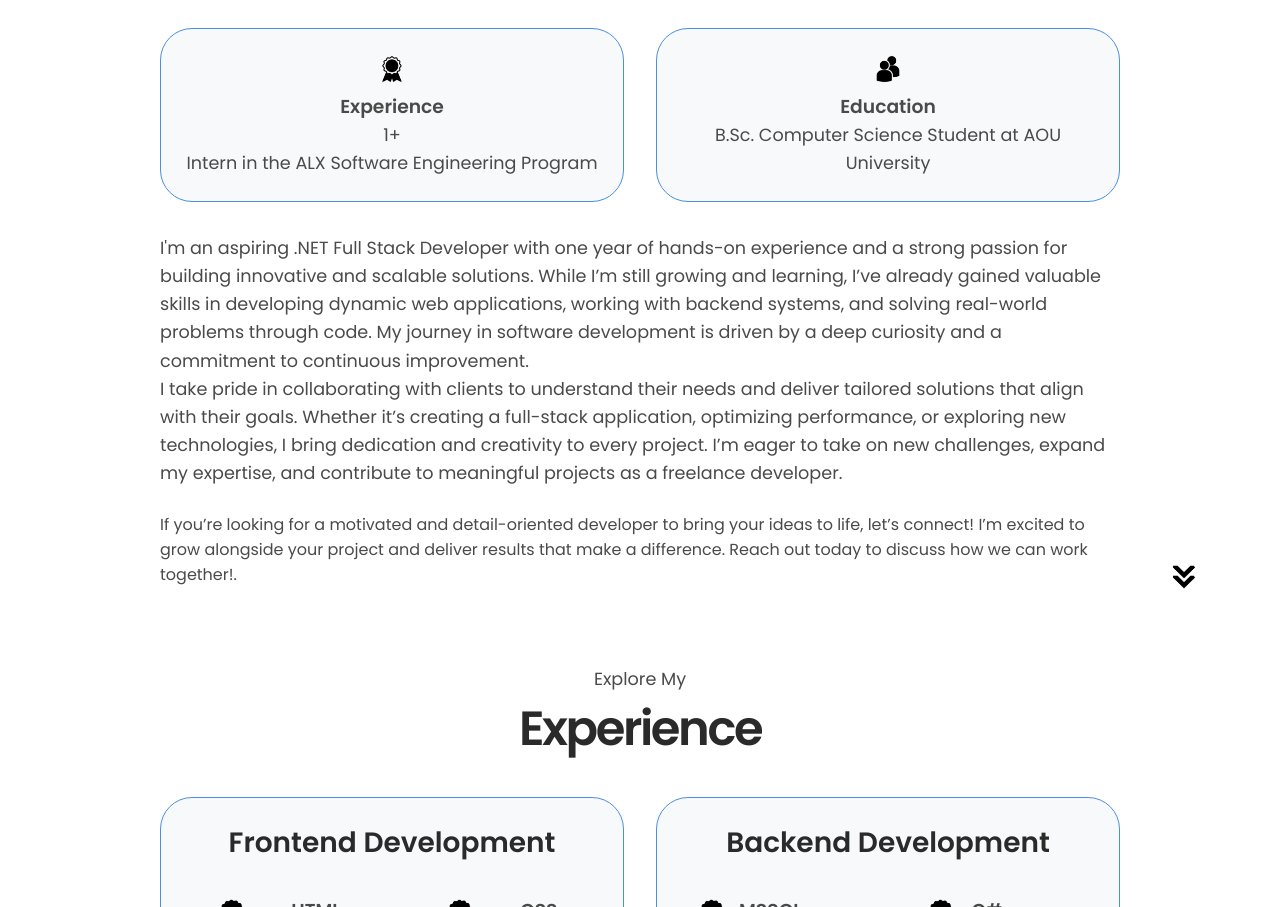
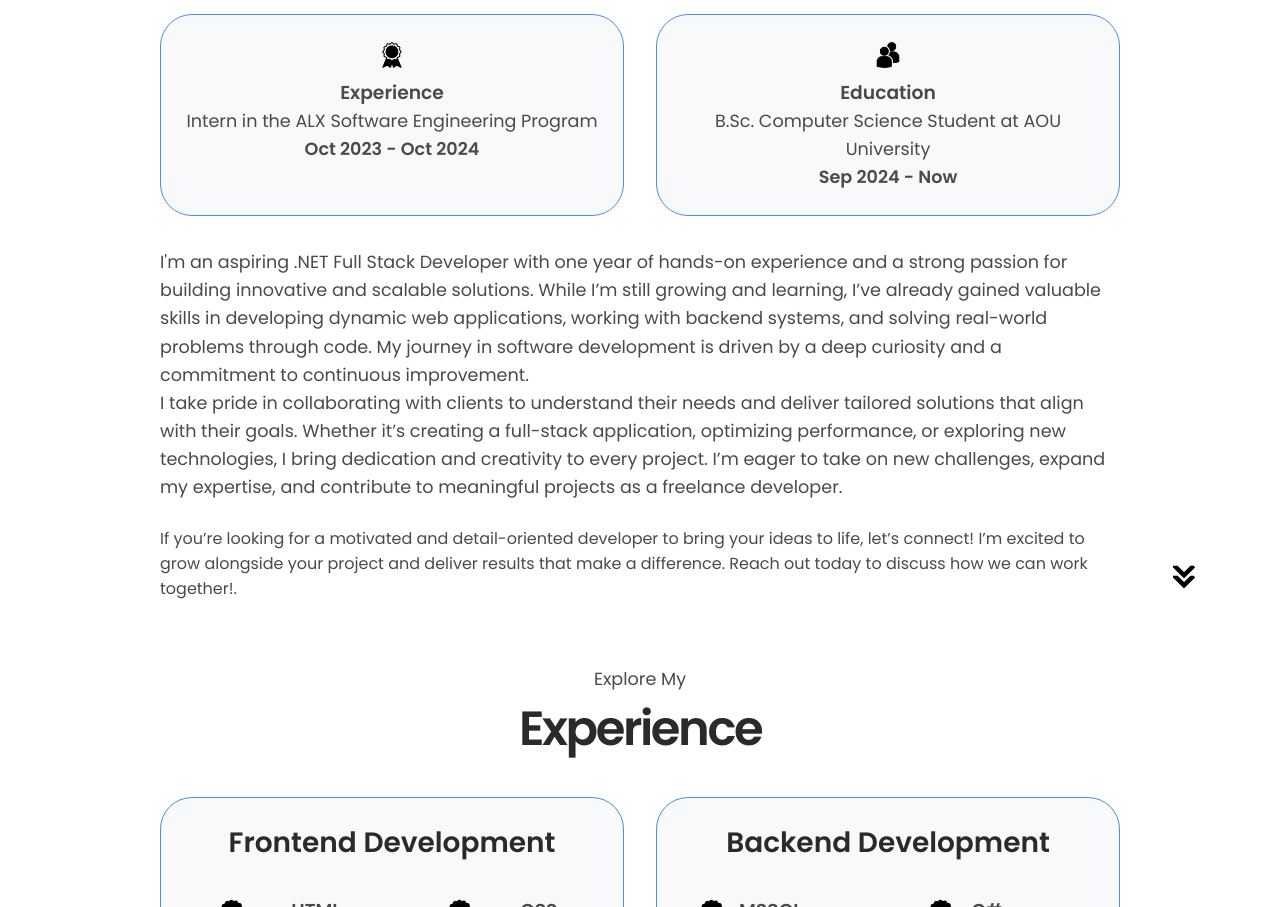
Before and after one commit to RamzyAR7/Ramzy-Portfolio, a plain HTML site: page index.html in a window 1280 px wide. Shown: the part 1031-1938 px from the top of the page. Drawn offline with Linux system fonts and the light colour scheme.

Commit message:
Updates experience and education details in index.html
Includes specific dates for internship and current education program in the ALX Software Engineering Program and AOU University, respectively.

```diff
--- a/index.html
+++ b/index.html
@@ -80,7 +80,7 @@
             <div class="details-container">
               <img src="./assets/experience.png" alt="Experience icon" class="icon" />
               <h3>Experience</h3>
-              <p>1+ <br />Intern in the ALX Software Engineering Program</p>
+              <p>Intern in the ALX Software Engineering Program <br /> <b>Oct 2023 - Oct 2024</b></p>
             </div>
             <div class="details-container">
               <img
@@ -89,7 +89,7 @@
                 class="icon"
               />
               <h3>Education</h3>
-              <p>B.Sc. Computer Science Student at AOU University</p>
+              <p>B.Sc. Computer Science Student at AOU University<br /><b>Sep 2024 - Now</b></p>
             </div>
           </div>
           <div class="text-container">
```
